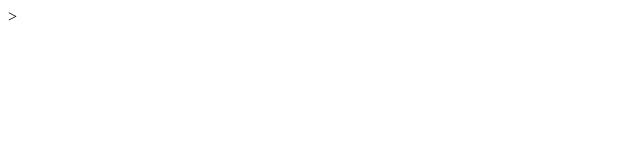
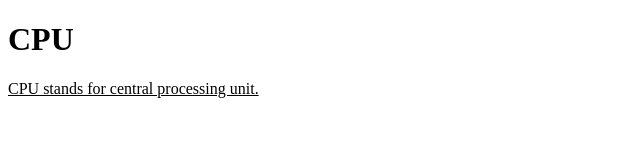
Before and after one commit to iamneo-production/fceddbdedbadaeccdfffebaeceaec, a website: page public/index.html in a window 1280 px wide. Shown: the whole page, without its empty margins (0-640 px from the left). Drawn offline with Linux system fonts and the light colour scheme.

Commit message:
Backup Commit

```diff
--- a/public/index.html
+++ b/public/index.html
@@ -1,7 +1,11 @@
 <!DOCTYPE html>
 <html lang="en">
 <head>
-    > </head>
+    <title>CPU</title>
+</head>
 <body>
+    <h1>CPU</h1>
+    <p> <u>CPU stands for central processing unit.</u></p>
+
 </body>
 </html>
```
